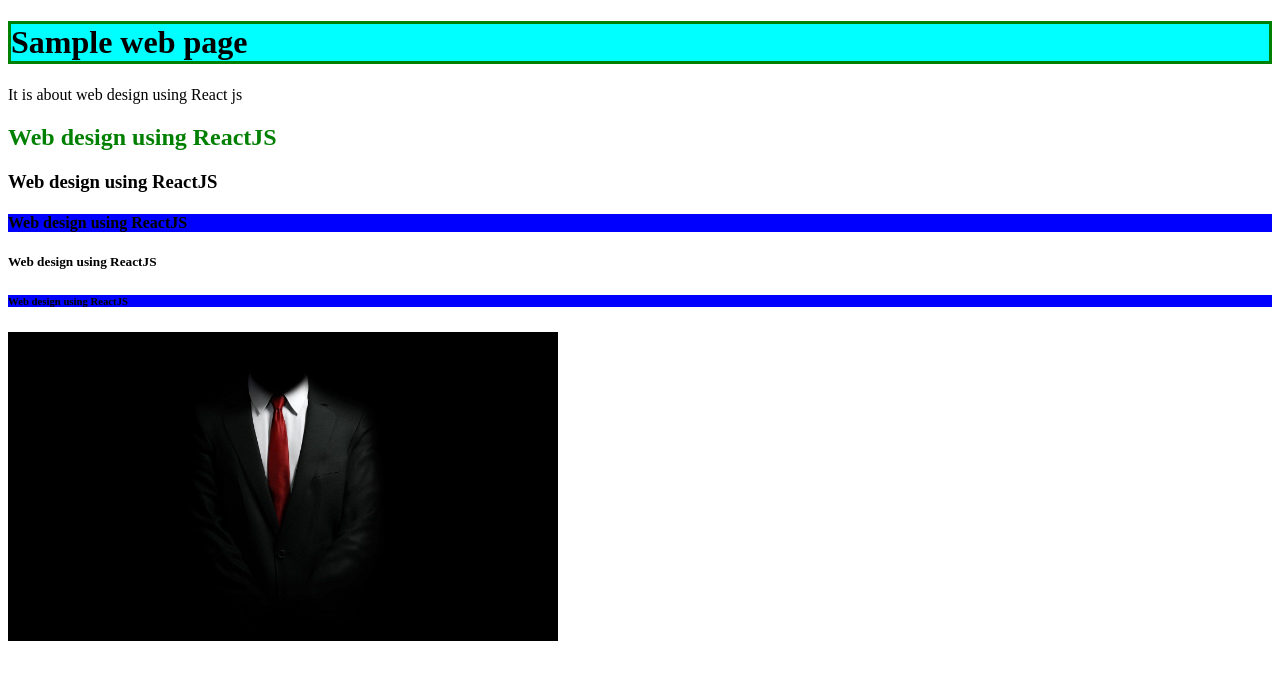
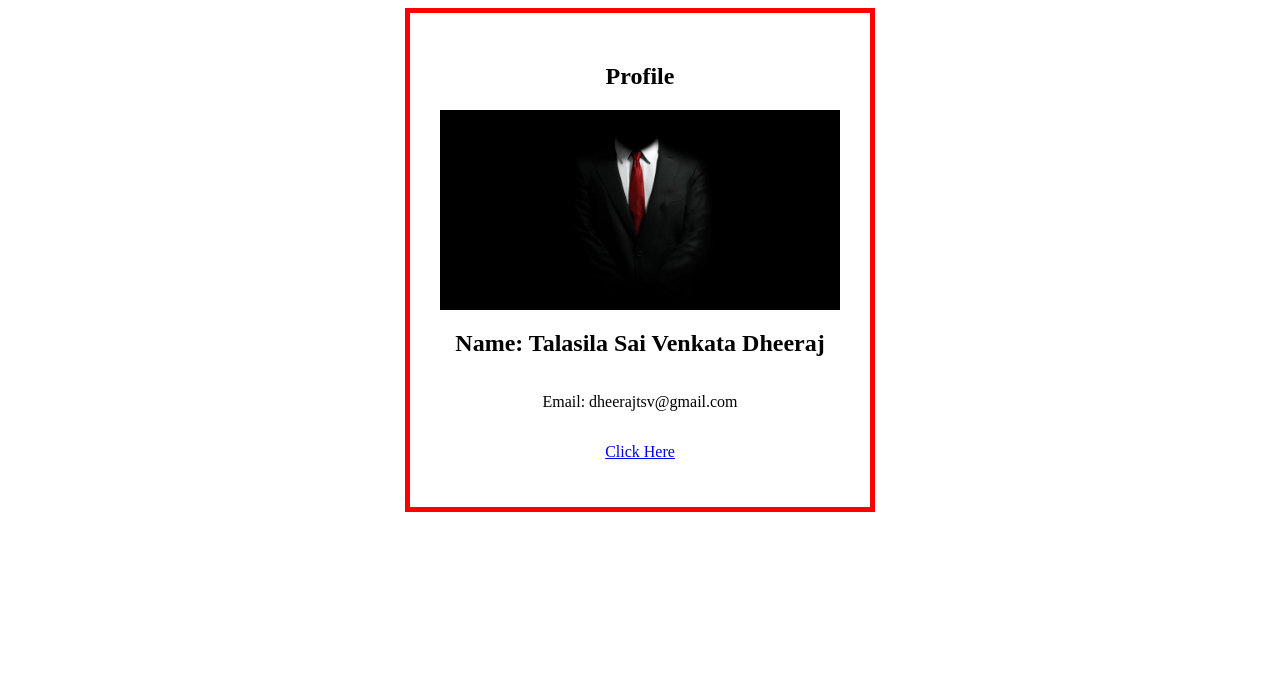
Before and after one commit to Dheeraj24001/ReactProject, a plain HTML site: page index.html in a window 1280 px wide. Drawn offline with Linux system fonts and the light colour scheme.

Commit message:
all updated

```diff
--- a/css/style.css
+++ b/css/style.css
@@ -1,15 +1,13 @@
-h2{
-    color:blue;
+.child{
+    border:5px solid red;
+    width:400px;
+    padding:30px;
+    display: flex;
+    flex-direction: column;
+    align-items: center;
+
 }
-.sample{
-    background-color: cyan;
+.parent{
+    display:flex;
+    justify-content: center;
 }
-#sample1{
-    background-color: blue;
-}
-#sample2{
-    background-color: blue;
-}
-.sm1{
-    border:3px solid green;
-}
--- a/index.html
+++ b/index.html
@@ -3,22 +3,49 @@
 <head>
     <meta charset="UTF-8">
     <meta name="viewport" content="width=device-width, initial-scale=1.0">
-    <title>Sample Page</title>
+    <title>Document</title>
     <link rel="stylesheet" href="css/style.css">
-    <style type="text/stylesheet">
-        h2{
-            color: red;
-        }
-    </style>
 </head>
 <body>
-    <h1 class="sample sm1">Sample web page</h1>
-    <p>It is about web design using React js</p>
-    <h2 style="color: green;">Web design using ReactJS</h2>
-    <h3>Web design using ReactJS</h3>
-    <h4 id="sample1">Web design using ReactJS</h4>
-    <h5>Web design using ReactJS</h5>
-    <h6 id="sample2">Web design using ReactJS</h6>
-    <img src="images/Hitman.jpg" alt="hitman" width="550px">
+    <div class="parent">
+        <div class="child">
+        <h2>Profile</h2>
+        <img src="images/Hitman.jpg" alt="pic" width="400px" height="200px">
+        <h2>Name: Talasila Sai Venkata Dheeraj</h2>
+        <p>Email: dheerajtsv@gmail.com</p>
+        <p><a href="#">Click Here</a></p>
+        <!-- <p>Address: Palaparru</p>
+        <table border="2px">
+            <thead>
+                <tr>
+                    <td>S.No</td>
+                    <td>Institution Name</td>
+                    <td>Year of passing</td>
+                    <td>CGPA</td>
+                </tr>
+            </thead>
+            <tbody>
+                <tr>
+                    <td>1</td>
+                    <td>Chirala School</td>
+                    <td>2017</td>
+                    <td>9.80</td>
+                </tr>
+                <tr>
+                    <td>2</td>
+                    <td>Narayana Junior College</td>
+                    <td>2019</td>
+                    <td>10.00</td>
+                </tr>
+                <tr>
+                    <td>3</td>
+                    <td>Narasaraopeta Engineering College</td>
+                    <td>2023</td>
+                    <td>-----</td>
+                </tr>
+            </tbody>
+        </table> -->
+    </div>
+    </div>
 </body>
 </html>
```
